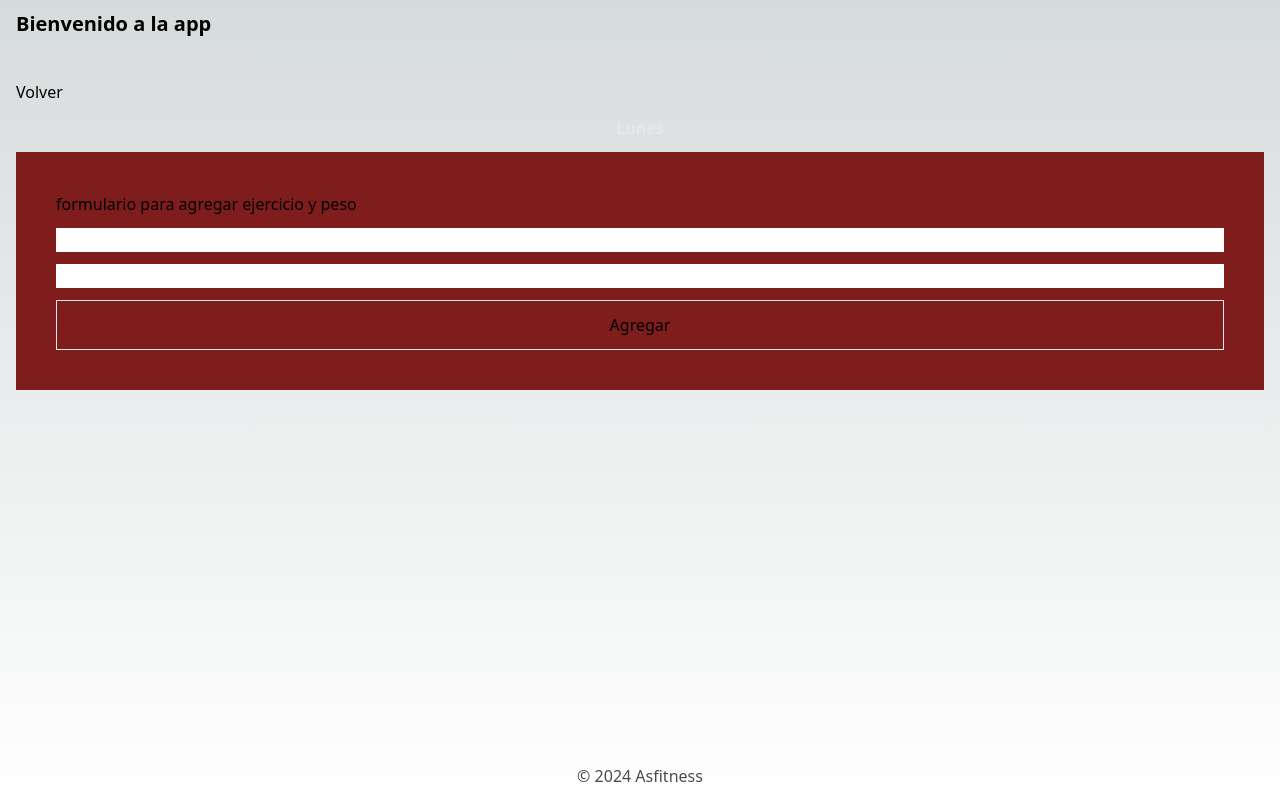
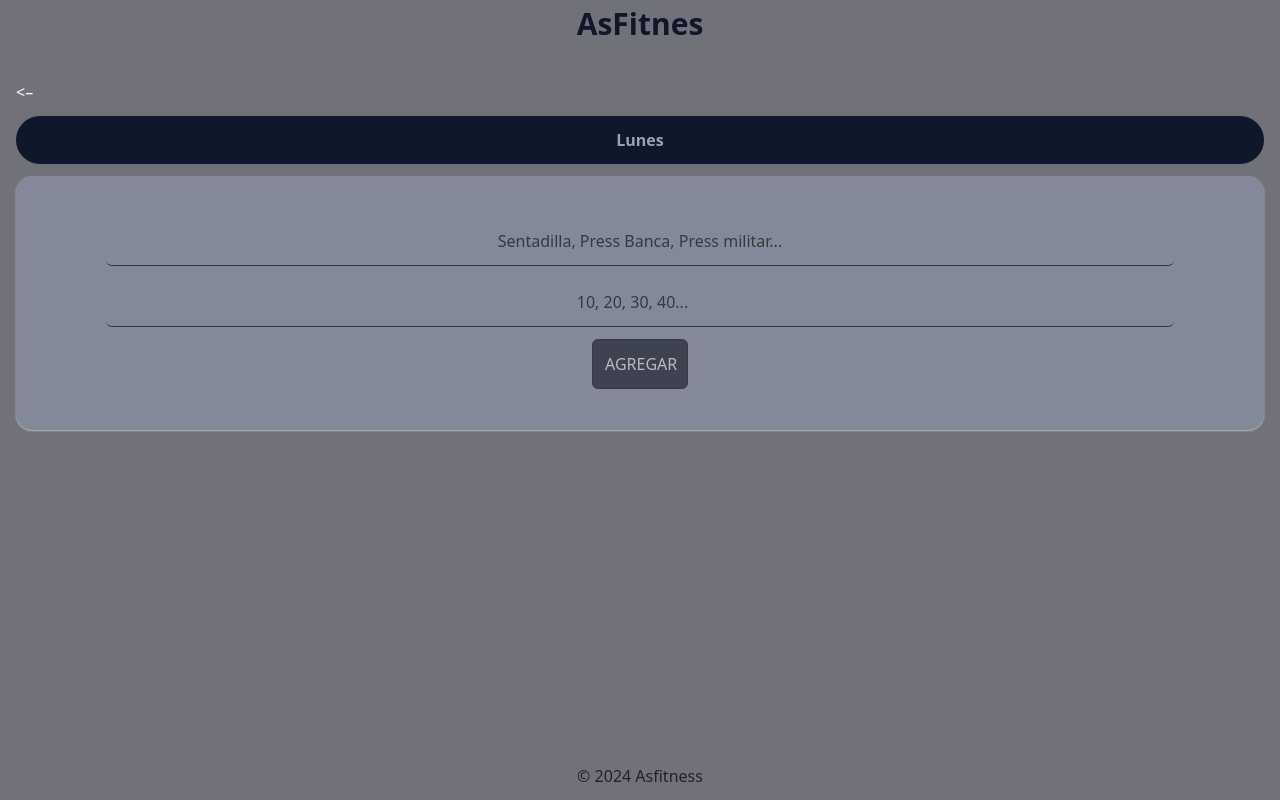
Before and after one commit to agussanchz/FitnessApp, a Next.js app: page /1 in a window 1280 px wide. Built offline with nearby package versions, Linux system fonts and the light colour scheme.

Commit message:
agregando estilos con tailwind

```diff
--- a/src/app/[id]/page.jsx
+++ b/src/app/[id]/page.jsx
@@ -8,8 +8,8 @@ export default async function DaysPage({ params: { id } }) {
 
     return (
         <section className="flex flex-col gap-3">
-            <Link href={'/'}>Volver</Link>
-            <h2 className="font-bold text-gray-200 flex justify-center">
+            <Link href={'/'} className="text-white">&lt;&ndash;</Link>
+            <h2 className="font-bold text-gray-400 flex justify-center bg-slate-900 p-3 rounded-full">
                 {daysOfWeek.title}
             </h2>
             <Form days={daysOfWeek.title}/>
--- a/src/app/components/Form.jsx
+++ b/src/app/components/Form.jsx
@@ -72,34 +72,39 @@ export default function Form({ days }) {
     console.log(data)
     return (
         <section>
-            <form className="bg-red-900 flex flex-col gap-3 p-10" onSubmit={handleSubmit}>
-                <h2>formulario para agregar ejercicio y peso</h2>
+            <form className="bg-slate-400 opacity-50 border shadow-sm shadow-slate-50 border-gray-400 flex flex-col justify-center items-center gap-3 p-10 rounded-2xl" onSubmit={handleSubmit}>
                 <input
+                    placeholder='Sentadilla, Press Banca, Press militar...'
                     type="text"
                     name="ejercicio"
                     value={formData.ejercicio}
                     onChange={handleChange}
-                    className="text-black"
+                    className="w-11/12 text-black text-center p-3 rounded-md outline-none bg-transparent border-b border-black placeholder-black"
                     required
                 />
                 <input
+                    placeholder='10, 20, 30, 40...'
                     type="number"
                     name="peso"
                     value={formData.peso}
                     onChange={handleChange}
-                    className="text-black"
+                    className="w-11/12 text-black text-center p-3 rounded-md outline-none bg-transparent border-b border-black placeholder-black"
                     required
                 />
-                <button type="submit" className="p-3 border">Agregar</button>
+                <button type="submit" className="text-white text-md p-3 border border-black rounded-md w-24 bg-slate-900">AGREGAR</button>
             </form>
-            <div className="flex flex-col justify-center p-2 gap-2">
+            <div className="flex flex-col justify-center items-center p-2 gap-3 text-gray-400">
                 {data.map((x) => (
                     <>
-                        <div className='flex flex-col justify-center items-center gap-3 p-2 border' key={"key unica"}>
-                            <span>{x.ejercicio}</span>
-                            <span>{x.peso}</span>
-                            <button onClick={() => openPopup(x)} className='text-blue-600'>Cambiar peso</button>
-                            <button onClick={() => deleteExercice(x.id)} className="text-red-600">Eliminar ejercicio</button>
+                        <div className='w-11/12 flex flex-col justify-center items-center gap-3 p-2 text-slate-900 border border-slate-900  rounded-md' key={"key unica"}>
+                            <div className='flex flex-col justify-center items-center gap-3'>
+                                <span className='font-bold'>{x.ejercicio}</span>
+                                <span className='font-bold'>{x.peso}</span>
+                            </div>
+                            <div className='flex gap-4'>
+                                <button onClick={() => openPopup(x)} className='border border-slate-900 p-2 rounded-md'>Cambiar peso</button>
+                                <button onClick={() => deleteExercice(x.id)} className= "text-red-800 border border-red-800 p-2 rounded-md">Eliminar Ejercico</button>
+                            </div>
                         </div>
                     </>
                 ))}
--- a/src/app/components/UpdateWeigthModal.jsx
+++ b/src/app/components/UpdateWeigthModal.jsx
@@ -13,6 +13,7 @@ export default function UpdateWeigthModal({ isOpen, onClose, exercise, updateExe
         e.preventDefault();
         // Llamar a la función de actualización con el id del ejercicio y el nuevo peso
         updateExerciseWeight(exercise.id, newWeight);
+        setNewWeight("")
         onClose();
     };
 
@@ -25,18 +26,18 @@ export default function UpdateWeigthModal({ isOpen, onClose, exercise, updateExe
             overlayClassName="fixed inset-0"
         >
             <section>
-                <div className='flex flex-col gap-3'>
-                    <button onClick={onClose}>X</button>
-                    <form onSubmit={handleSubmit}>
+                <div className='flex flex-col items-start gap-3 bg-slate-900 p-10 rounded-3xl'>
+                    <button onClick={onClose} className="text-white">X</button>
+                    <form onSubmit={handleSubmit} className="flex flex-col justify-center items-center gap-3">
                         <input
                             type="number"
                             name="peso"
-                            placeholder='inserte nuevo peso'
-                            className='text-black'
+                            placeholder='Inserte nuevo peso'
+                            className='text-black p-2 rounded-md outline-none text-center'
                             value={newWeight}
                             onChange={handleChange}
                         />
-                        <button type="submit">Cambiar</button>
+                        <button type="submit" className="text-gray-400 text-md p-3 border rounded-md w-24">Cambiar</button>
                     </form>
                 </div>
             </section>
--- a/src/app/globals.css
+++ b/src/app/globals.css
@@ -1,27 +1,3 @@
 @tailwind base;
 @tailwind components;
 @tailwind utilities;
-
-:root {
-  --foreground-rgb: 0, 0, 0;
-  --background-start-rgb: 214, 219, 220;
-  --background-end-rgb: 255, 255, 255;
-}
-
-@media (prefers-color-scheme: dark) {
-  :root {
-    --foreground-rgb: 255, 255, 255;
-    --background-start-rgb: 0, 0, 0;
-    --background-end-rgb: 0, 0, 0;
-  }
-}
-
-body {
-  color: rgb(var(--foreground-rgb));
-  background: linear-gradient(
-      to bottom,
-      transparent,
-      rgb(var(--background-end-rgb))
-    )
-    rgb(var(--background-start-rgb));
-}
--- a/src/app/layout.jsx
+++ b/src/app/layout.jsx
@@ -9,8 +9,8 @@ export const metadata = {
 export default function RootLayout({ children }) {
   return (
     <html lang="en">
-       <body className="container m-auto grid min-h-screen grid-rows-[auto,1fr,auto] px-4">
-        <header className="text-xl font-bold leading-[3rem]">Bienvenido a la app</header>
+       <body className="container m-auto grid min-h-screen grid-rows-[auto,1fr,auto] px-4 bg-zinc-500">
+        <header className="flex justify-center text-3xl font-bold leading-[3rem] text-slate-900">AsFitnes</header>
         <main className="py-8">{children}</main>
         <footer className="text-center leading-[3rem] opacity-70">
           © {new Date().getFullYear()} Asfitness
--- a/src/app/page.jsx
+++ b/src/app/page.jsx
@@ -7,10 +7,12 @@ export default async function Home() {
 
   return (
     <>
-      <section className="flex flex-col gap-3">
+      <section className="p-4">
+        <div className="flex flex-col gap-4">
         {daysOfWeek.map((days) => (
-          <Link href={`/${days.id}`} className="font-bold text-gray-200 flex justify-center" key={days.id}>{days.title}</Link>
+          <Link href={`/${days.id}`} className="font-bold text-slate-900 flex justify-center items-center text-center cursor-pointer p-3 rounded-xl border border-slate-900" key={days.id}>{days.title}</Link>
         ))}
+        </div>
       </section>
     </>
   )
```
